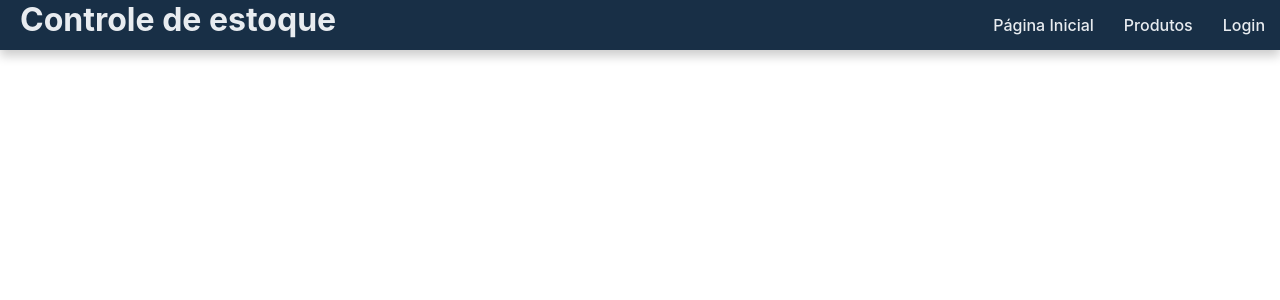
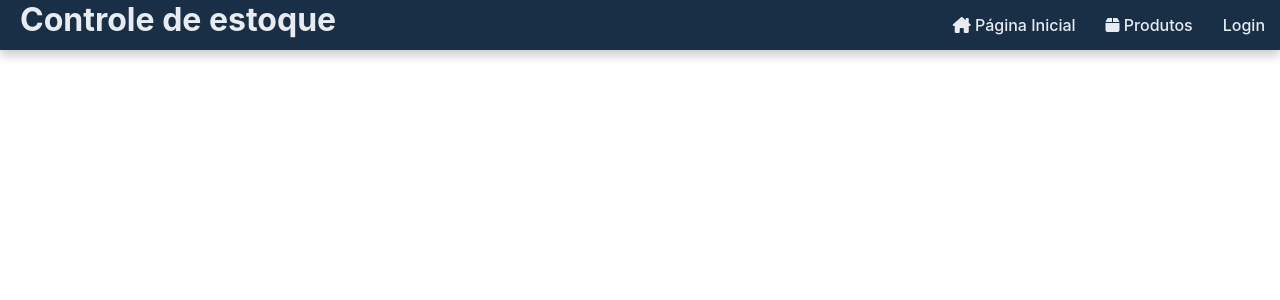
Before and after one commit to Reis567/storage-management, a Django app: page /produto/1/ in a window 1280 px wide. Shown: the top 300 px of the page. Run offline with Django 4.2, Linux system fonts and the light colour scheme; data comes from the database, SQL or seed files in the repository.

Commit message:
nav icons

```diff
--- a/storage_management/sistema_loja/templates/base.html
+++ b/storage_management/sistema_loja/templates/base.html
@@ -17,15 +17,15 @@
             <div class="header-items">
                 <nav>
                     <ul>
-                        <li><a href="{% url 'home' %}">Página Inicial</a></li>
-                        <li><a href="{% url 'lista_produtos' %}">Produtos</a></li>
+                        <li><a href="{% url 'home' %}"><i class="fa-solid fa-house-chimney"></i>  Página Inicial</a></li>
+                        <li><a href="{% url 'lista_produtos' %}"><i class="fa-solid fa-box"></i>  Produtos</a></li>
                         <!-- ... adicione mais links de navegação ... -->
                         {% if user.is_authenticated %}
-                        <li><span>Funcionário : {{ user.username }}</span></li>
-                        <li><span>Setor : {{ user.vendedor.departamento }}</span></li>
+                        <li><span><i class="fa-solid fa-user"></i>  Funcionário : {{ user.username }}</span></li>
+                        <li><span><i class="fa-solid fa-location-dot"></i>  Setor : {{ user.vendedor.departamento }}</span></li>
                             <li>
                                 <a href="{% url 'logout' %}">
-                                    <i class="fa-solid fa-right-from-bracket"></i> Sair
+                                    <i class="fa-solid fa-right-from-bracket"></i>  Sair
                                 </a>
                             </li>
                         {% else %}
```
